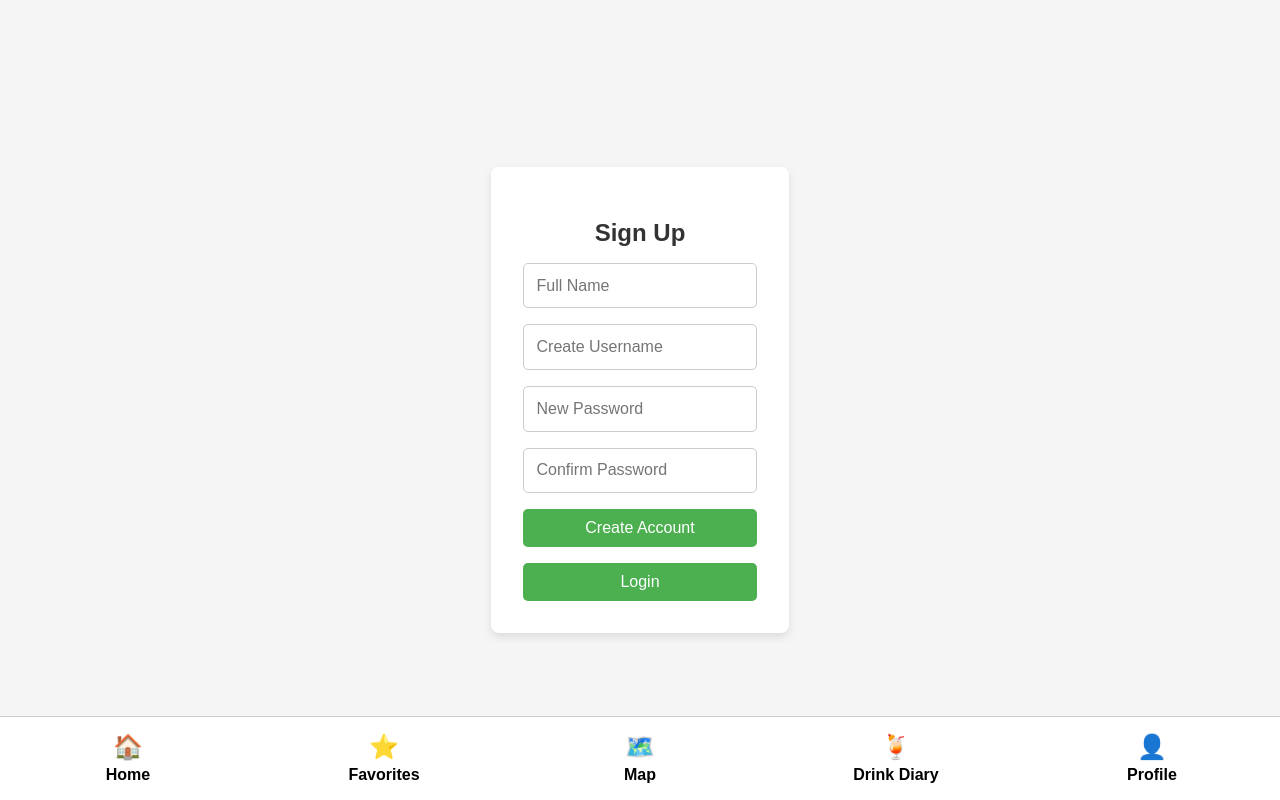
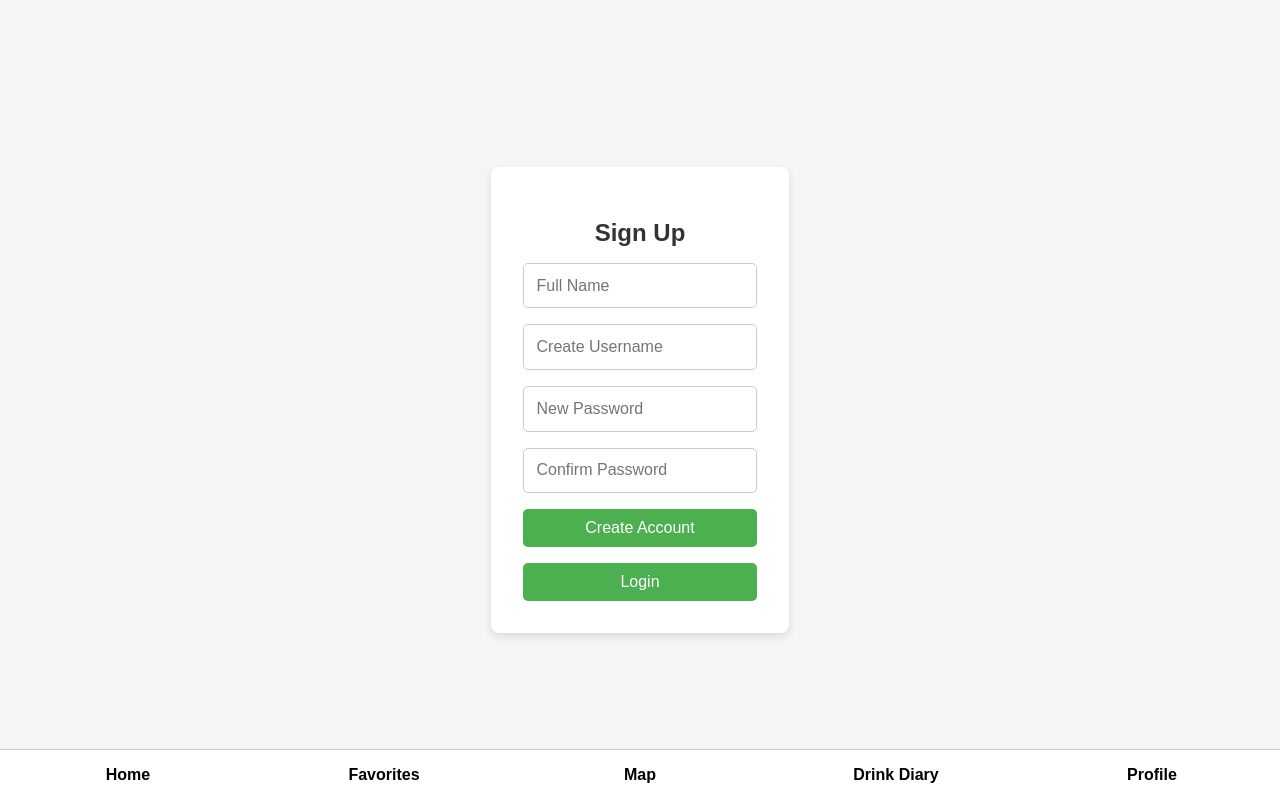
Before and after one commit to giorivas123/SIPS, a plain HTML site: page index.html in a window 1280 px wide. Both pictures are taken after a click on the button "Accept". Drawn offline with Linux system fonts and the light colour scheme.

Commit message:
Update index.html

```diff
--- a/index.html
+++ b/index.html
@@ -16,7 +16,7 @@
     </div>
   </div>
 
-  <!-- Main App -->
+  <!-- Main Content -->
   <div id="app" style="display:none;">
     <main>
       <section id="content"></section>
@@ -24,36 +24,11 @@
     <footer>
       <nav class="bottom-nav">
         <ul>
-          <li>
-            <a href="#home-search">
-              <span class="icon">🏠</span>
-              <span>Home</span>
-            </a>
-          </li>
-          <li>
-            <a href="#favorites">
-              <span class="icon">⭐</span>
-              <span>Favorites</span>
-            </a>
-          </li>
-          <li>
-            <a href="#maps">
-              <span class="icon">🗺️</span>
-              <span>Map</span>
-            </a>
-          </li>
-          <li>
-            <a href="#drink-diary">
-              <span class="icon">🍹</span>
-              <span>Drink Diary</span>
-            </a>
-          </li>
-          <li>
-            <a href="#profile-user">
-              <span class="icon">👤</span>
-              <span>Profile</span>
-            </a>
-          </li>
+          <li><a href="#home-search">Home</a></li>
+          <li><a href="#favorites">Favorites</a></li>
+          <li><a href="#maps">Map</a></li>
+          <li><a href="#drink-diary">Drink Diary</a></li>
+          <li><a href="#profile-user">Profile</a></li>
         </ul>
       </nav>
     </footer>
```
